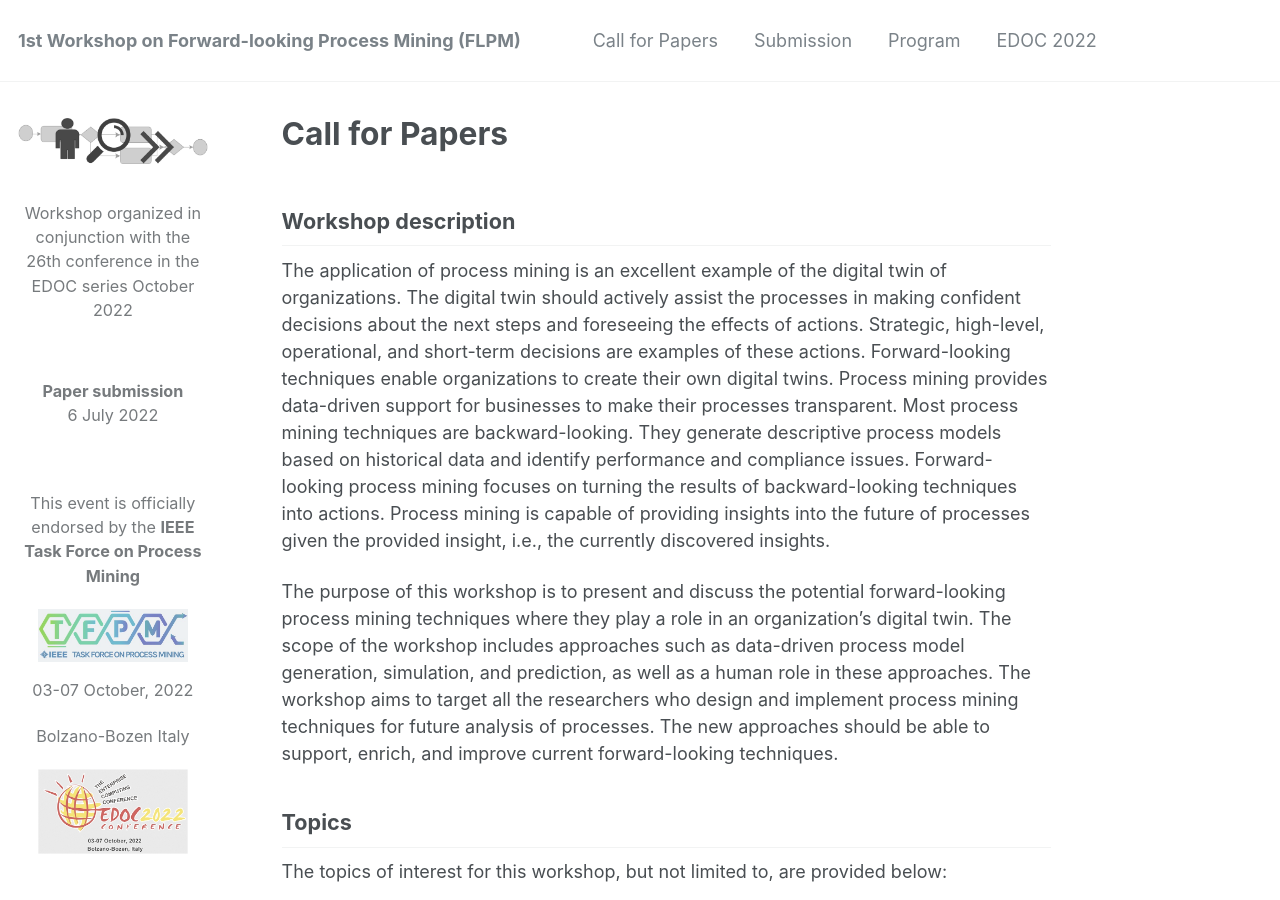
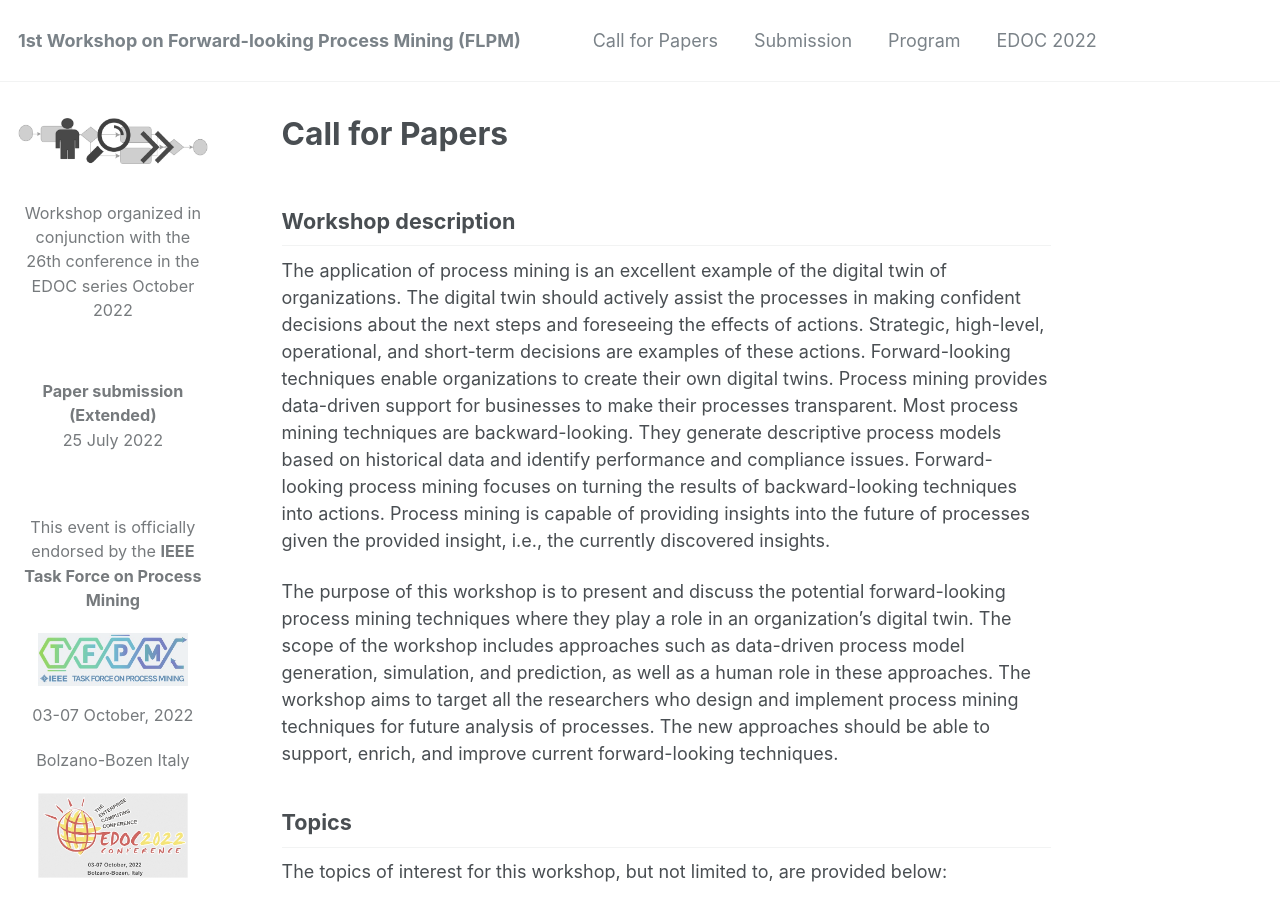
Before and after one commit to flpm-workshop/flpm-workshop.github.io, a Jekyll site: the page built from _pages/about.md, in a window 1280 px wide and 900 px high. Built offline with Jekyll 4.4.1, drawn with Linux system fonts in a browser that asks for light colours.

Commit message:
Update author-profile.html

```diff
--- a/_includes/author-profile.html
+++ b/_includes/author-profile.html
@@ -18,7 +18,7 @@
   <br/>
 
   <div class="author__content" style="text-align: center;">
-    <p class="author__bio"><b>Paper submission</b><br/> 6 July 2022</p>
+    <p class="author__bio"><b>Paper submission (Extended)</b><br/> 25 July 2022</p>
   </div>
   <br/>
 
```
